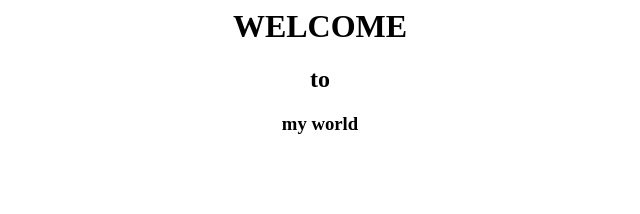
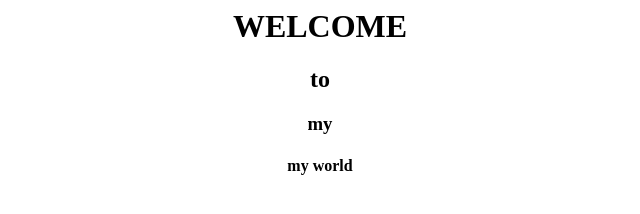
Before and after one commit to Gunamoni11/Docker, a plain HTML site: page index.html in a window 1280 px wide. Shown: the whole page, without its empty margins (320-960 px from the left). Drawn offline with Linux system fonts and the light colour scheme.

Commit message:
Update index.html

```diff
--- a/index.html
+++ b/index.html
@@ -1,3 +1,4 @@
 <h1><center>WELCOME</center></h1>
 <h2><center>to</center></h2>
-<h3><center>my world</center></h3>
+<h3><center>my</center></h3>
+<h4><center>my world</center></h4>
```
